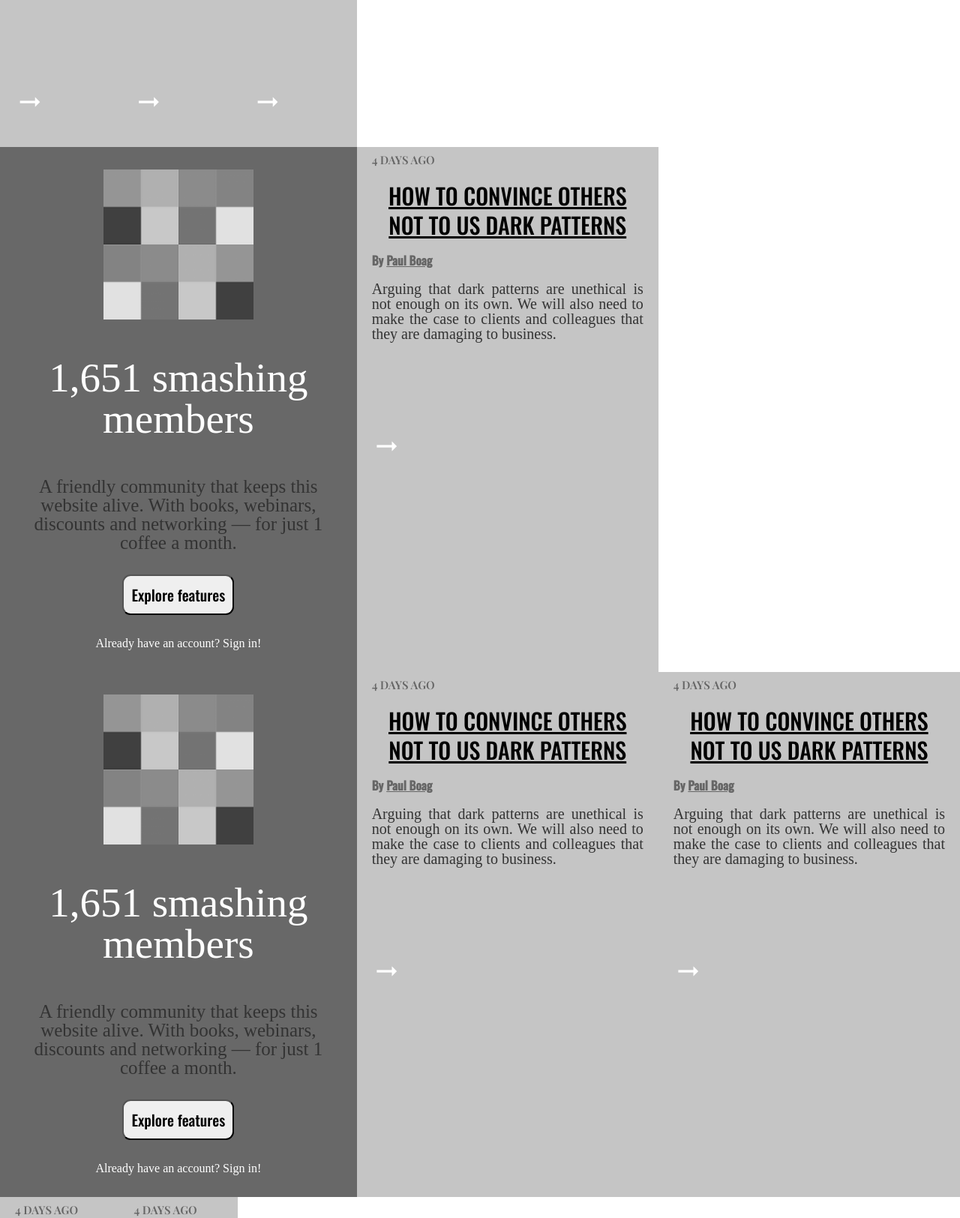
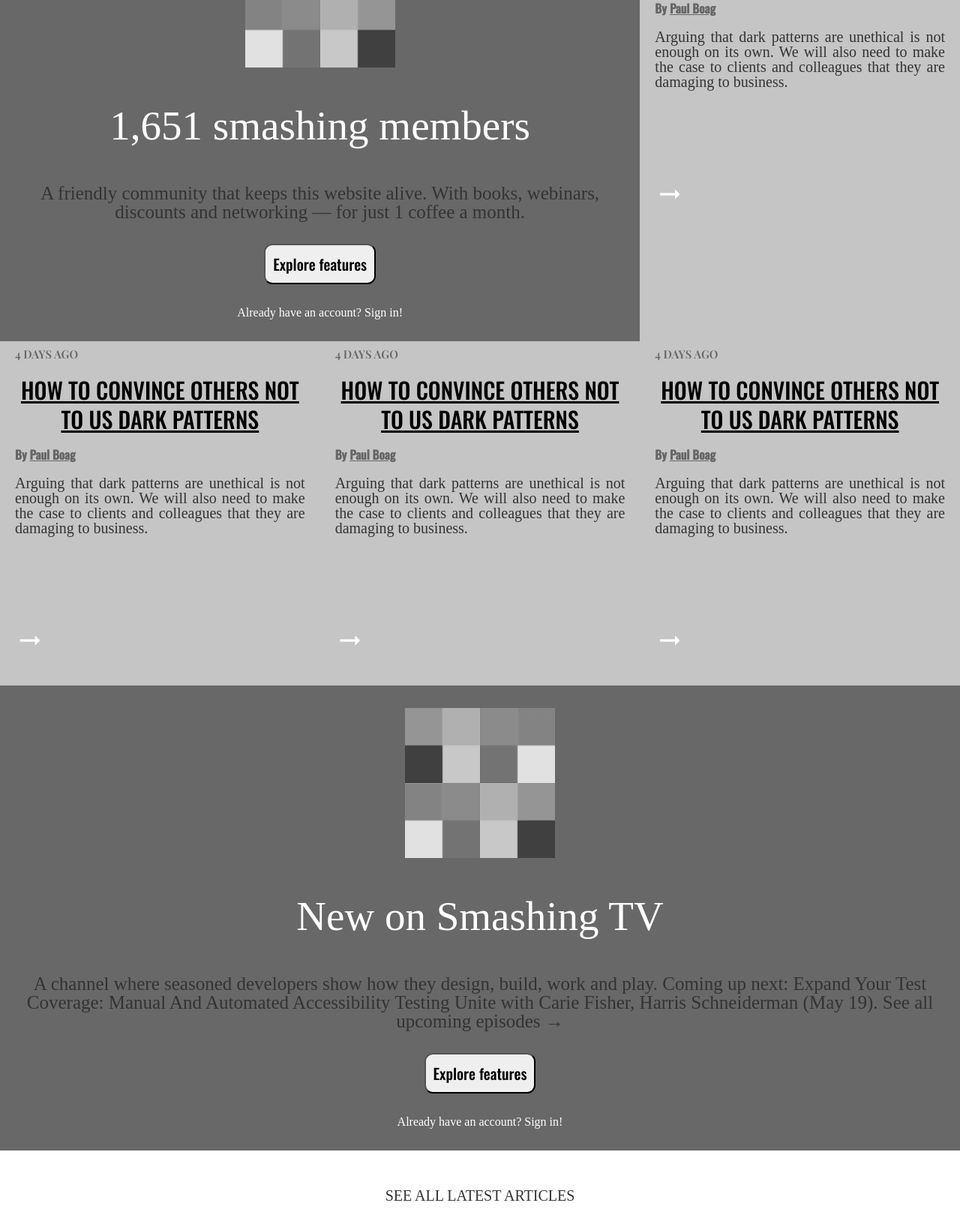
Before and after one commit to AdfPizarro/heatmap, a website: page index.html in a window 1280 px wide. Shown: the part 1916-3540 px from the top of the page at 75% size. Drawn offline with nearby package versions, Linux system fonts and the light colour scheme.

Commit message:
Fixed the spacing modified to 6 columns

```diff
--- a/assets/css/style.css
+++ b/assets/css/style.css
@@ -232,13 +232,13 @@
 /* header, */
 .main-articles {
   display: grid;
-  grid-template-columns: repeat(3, 1fr);
+  grid-template-columns: repeat(6, 1fr);
   text-align: center;
 
 }
 
 .articles-times-3 {
-  grid-column: span 1;
+  grid-column: span 2;
   background-color: rgb(197, 197, 197);
   justify-content: flex-start;
   display: flex;
--- a/index.html
+++ b/index.html
@@ -184,42 +184,8 @@
                 </div>
               </section>
 
-              <article class="flex articles-times-3">
-                  <div class="date">
-                      <span>4 days ago</span>
-                  </div>
-                  <div class="article-title">
-                      <h2>How to convince others not to us dark patterns</h2>
-                  </div>
-                  <div class="author">
-                    <span>By&nbsp</span><span class="author-name">Paul Boag</span>
-                  </div>
-                  <div class="article-preview">
-                      <p>Arguing that dark patterns are unethical is not enough on its own. We will also need to make the case to clients and colleagues that they are damaging to business.</p>
-                  </div>
-                  <div>
-                      <span class="material-icons article-arrow">arrow_right_alt</span>
-                  </div>
 
-              </article>
 
-              <section class="flex big-banner">
-                <div class="banner-img">
-                  <img src="assets/images/dumy-picture.png" alt="">
-                </div>
-                <div class="title">
-                  <h1>1,651 smashing members</h1>
-                </div>
-                <div class="text-container">
-                  <p>A friendly community that keeps this website alive. With books, webinars, discounts and networking — for just 1 coffee a month. </p>
-                </div>
-                <div>
-                  <button type="button" name="button">Explore features</button>
-                </div>
-                <div class="banner-sign">
-                  Already have an account? Sign in!
-                </div>
-              </section>
 
               <article class="flex articles-times-3">
                   <div class="date">
```
